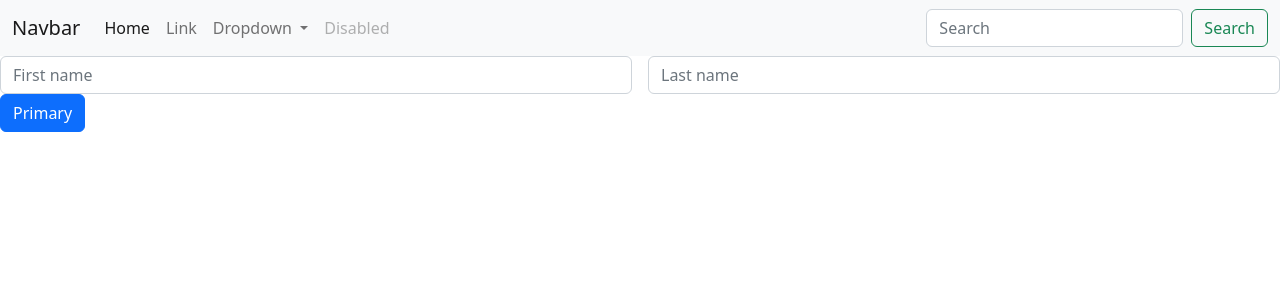
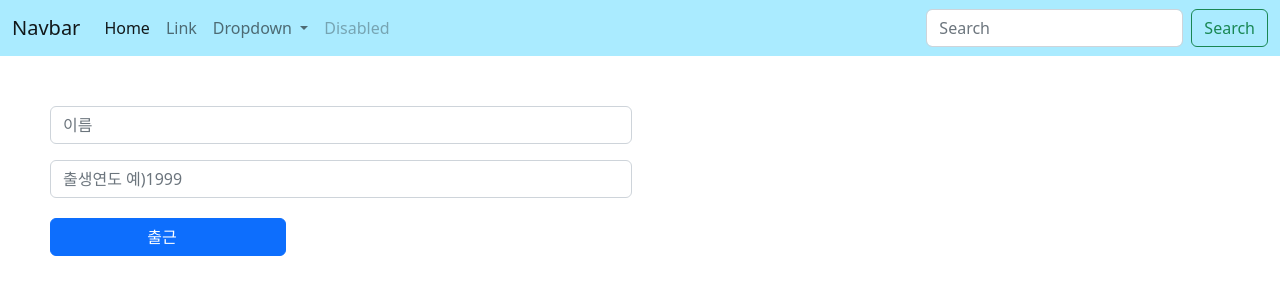
Before and after one commit to komawer02/employee, a website: page index.html in a window 1280 px wide. Drawn offline with nearby package versions, Linux system fonts and the light colour scheme.

Commit message:
secondcommit

```diff
--- a/index.html
+++ b/index.html
@@ -7,7 +7,7 @@
     <link href="https://cdn.jsdelivr.net/npm/bootstrap@5.2.0-beta1/dist/css/bootstrap.min.css" rel="stylesheet" integrity="sha384-0evHe/X+R7YkIZDRvuzKMRqM+OrBnVFBL6DOitfPri4tjfHxaWutUpFmBp4vmVor" crossorigin="anonymous">
   </head>
   <body>
-    <nav class="navbar navbar-expand-lg bg-light">
+    <nav style="background-color: rgb(170, 235, 255);" class="navbar navbar-expand-lg">
         <div class="container-fluid">
           <a class="navbar-brand" href="#">Navbar</a>
           <button class="navbar-toggler" type="button" data-bs-toggle="collapse" data-bs-target="#navbarSupportedContent" aria-controls="navbarSupportedContent" aria-expanded="false" aria-label="Toggle navigation">
@@ -43,16 +43,16 @@
           </div>
         </div>
       </nav>
-    <form action="">
-        <div class="row g-3">
-            <div class="col">
-              <input type="text" class="form-control" placeholder="First name" aria-label="First name">
+    <form action="" style="padding: 50px;">
+        <div style="display:block;" class="row g-3">
+            <div class="col" style="width: 50%;">
+              <input type="text" class="form-control" placeholder="이름" aria-label="First name">
             </div>
-            <div class="col">
-              <input type="text" class="form-control" placeholder="Last name" aria-label="Last name">
+            <div class="col" style="width: 50%;">
+              <input type="text" class="form-control" placeholder="출생연도 예)1999" aria-label="생년월일">
             </div>
           </div>
-          <button type="button" class="btn btn-primary">Primary</button>
+          <button  style="width: 20%;padding-left: calc(var(--bs-gutter-x) * .5);margin-top: 20px;" type="button" class="btn btn-primary">출근</button>
     </form>
 
     <script src="https://cdn.jsdelivr.net/npm/bootstrap@5.2.0-beta1/dist/js/bootstrap.bundle.min.js" integrity="sha384-pprn3073KE6tl6bjs2QrFaJGz5/SUsLqktiwsUTF55Jfv3qYSDhgCecCxMW52nD2" crossorigin="anonymous"></script>
```
